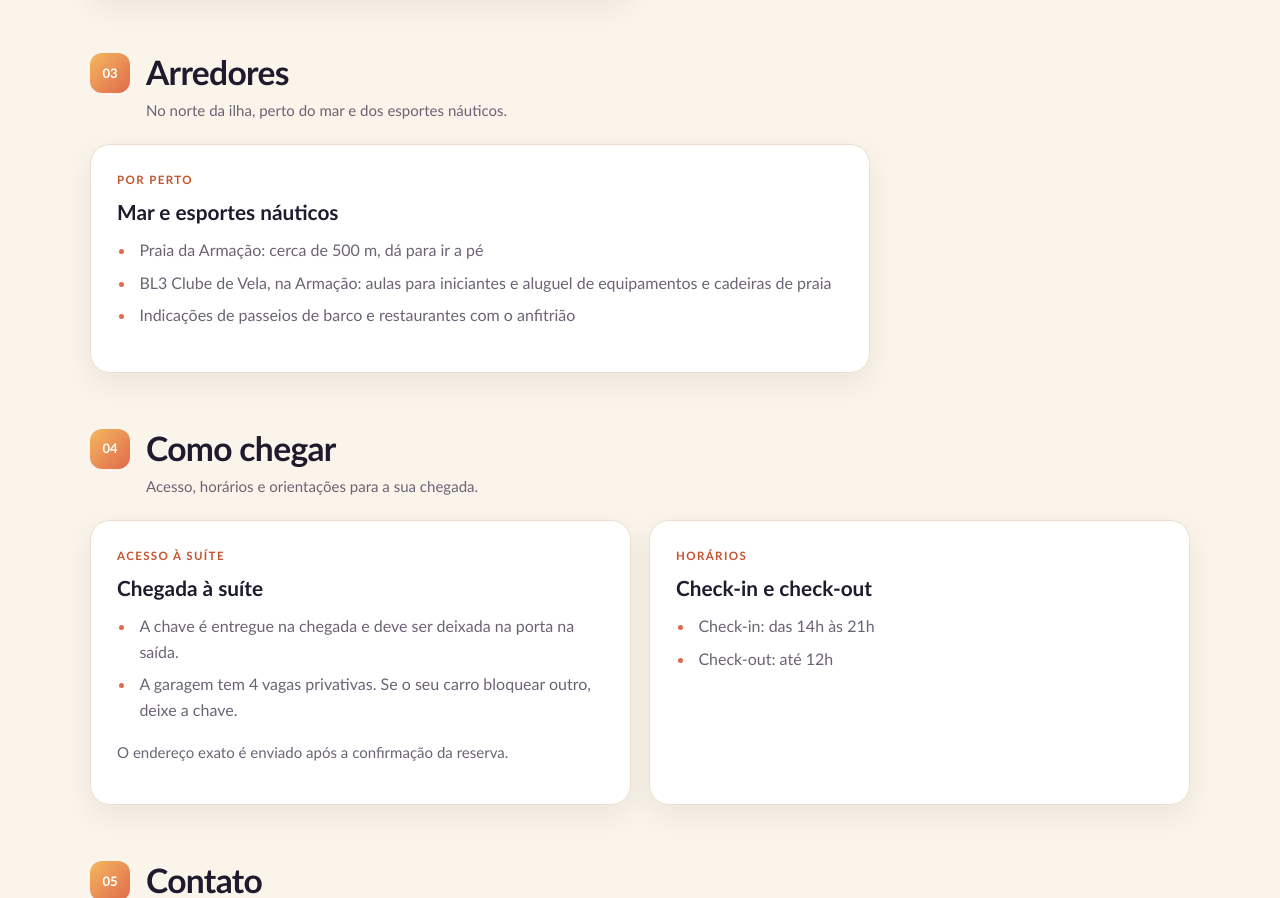
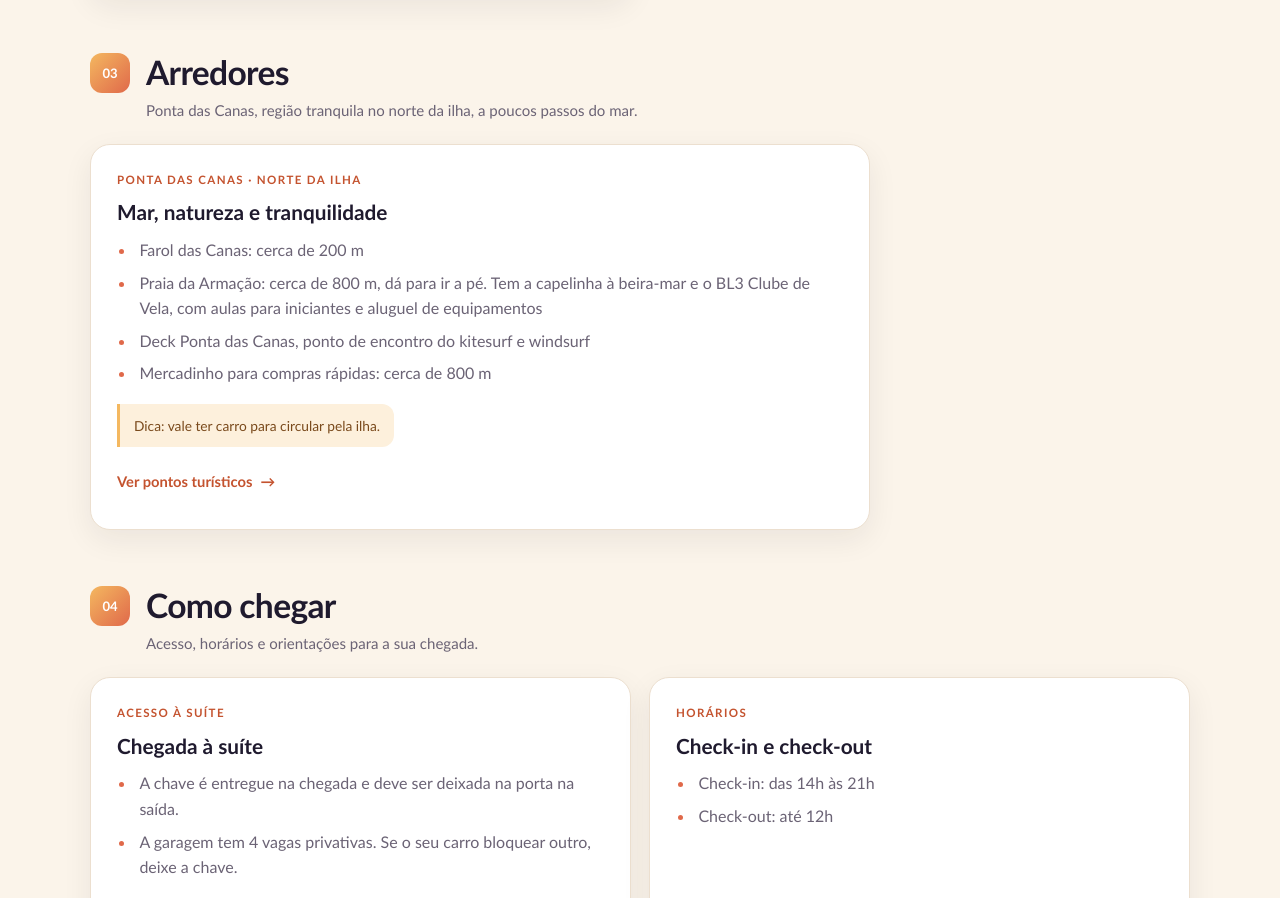
Before and after one commit to derderian4/refugiodascanas, a plain HTML site: page pages/acomodacoes/vista-mare/index.html in a window 1280 px wide. Shown: the part 1884-2782 px from the top of the page. Drawn offline with Linux system fonts and the light colour scheme.

Commit message:
Unifica os arredores das acomodações em um componente
- Cria components/arredores.html com o conteúdo compartilhado
- Carrega o componente pelo js/include.js
- Estúdio, Casa e Vista Mare passam a usar o mesmo card de arredores
- Padroniza a Praia da Armação em cerca de 800 m

Co-Authored-By: Claude Opus 5.5 <noreply@anthropic.com>

```diff
--- /dev/null
+++ b/components/arredores.html
@@ -0,0 +1,16 @@
+<!-- Arredores compartilhados pelas acomodações (mesma região, Ponta das Canas).
+     Carregado por js/include.js em <div id="arredores-conteudo">. Não usar <svg> aqui (Live Server). -->
+<div class="item-grid item-grid-single">
+  <article class="item-card">
+    <span class="item-label">Ponta das Canas · Norte da ilha</span>
+    <h3>Mar, natureza e tranquilidade</h3>
+    <ul class="access-list">
+      <li>Farol das Canas: cerca de 200 m</li>
+      <li>Praia da Armação: cerca de 800 m, dá para ir a pé. Tem a capelinha à beira-mar e o BL3 Clube de Vela, com aulas para iniciantes e aluguel de equipamentos</li>
+      <li>Deck Ponta das Canas, ponto de encontro do kitesurf e windsurf</li>
+      <li>Mercadinho para compras rápidas: cerca de 800 m</li>
+    </ul>
+    <p class="item-note">Dica: vale ter carro para circular pela ilha.</p>
+    <a href="{{project-root}}pages/hospedes/pontos_turisticos.html" class="btn">Ver pontos turísticos</a>
+  </article>
+</div>
--- a/js/include.js
+++ b/js/include.js
@@ -17,3 +17,4 @@ async function loadComponent(id, file) {
 
 loadComponent("header", "components/header.html");
 loadComponent("footer", "components/footer.html");
+loadComponent("arredores-conteudo", "components/arredores.html");
--- a/pages/acomodacoes/vista-mare/index.html
+++ b/pages/acomodacoes/vista-mare/index.html
@@ -136,20 +136,10 @@
         <span class="section-number">03</span>
         <div>
           <h2 id="titulo-arredores">Arredores</h2>
-          <p>No norte da ilha, perto do mar e dos esportes náuticos.</p>
+          <p>Ponta das Canas, região tranquila no norte da ilha, a poucos passos do mar.</p>
         </div>
       </header>
-      <div class="item-grid item-grid-single">
-        <article class="item-card">
-          <span class="item-label">Por perto</span>
-          <h3>Mar e esportes náuticos</h3>
-          <ul class="access-list">
-            <li>Praia da Armação: cerca de 500 m, dá para ir a pé</li>
-            <li>BL3 Clube de Vela, na Armação: aulas para iniciantes e aluguel de equipamentos e cadeiras de praia</li>
-            <li>Indicações de passeios de barco e restaurantes com o anfitrião</li>
-          </ul>
-        </article>
-      </div>
+      <div id="arredores-conteudo"></div>
     </section>
 
     <section class="content-section" id="acesso" aria-labelledby="titulo-acesso">
```
Also changed, not shown: pages/acomodacoes/refugio-casa/index.html (+2 -13 lines), pages/acomodacoes/refugio-estudio/index.html (+2 -12 lines).
